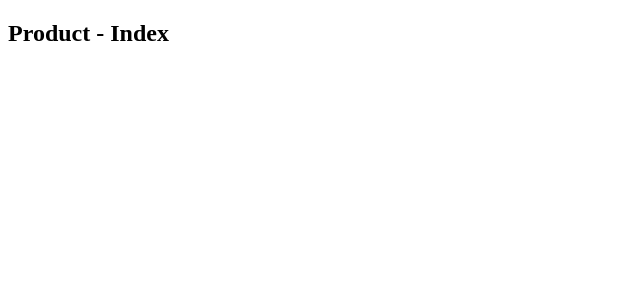
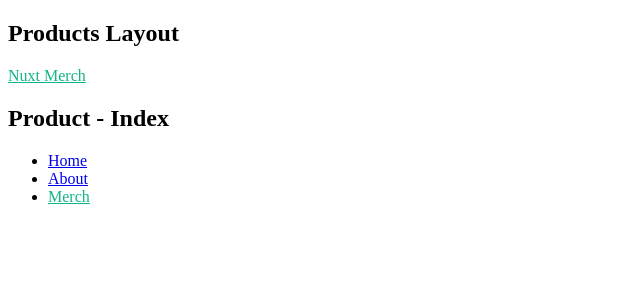
Before and after one commit to rajeshpillai/nuxt3-starter, a Nuxt app: page /products in a window 1280 px wide. Shown: the top 300 px of the page, without its empty margins (0-640 px from the left). Built offline with nearby package versions, Linux system fonts and the light colour scheme.

Commit message:
Layouts: definePageMeta

```diff
--- /dev/null
+++ b/layouts/default.vue
@@ -0,0 +1,21 @@
+<template>
+   <header>
+      <nav>
+        <NuxtLink to="/">Nuxt</NuxtLink>
+        <ul>
+          <li><NuxtLink  to="/">Home</NuxtLink></li>
+          <li><NuxtLink to="/about">About</NuxtLink></li>
+          <li><NuxtLink to="/products">Products</NuxtLink></li>
+        </ul>
+      </nav>
+    </header>
+
+    <!-- outut the page content-->
+    <slot/>
+</template>
+
+<style scoped>
+  .router-link-exact-active {
+    color: #12b488;
+  }
+</style>
--- /dev/null
+++ b/layouts/products.vue
@@ -0,0 +1,26 @@
+<template>
+  <div>
+    <h2>Products Layout</h2>
+    <header>
+      <nav>
+        <NuxtLink to="/products">Nuxt  Merch</NuxtLink>
+      </nav>
+    </header>
+    <div>
+      <slot />
+    </div>
+    <footer>
+      <ul >
+        <li><NuxtLink to="/">Home</NuxtLink></li>
+        <li><NuxtLink to="/about">About</NuxtLink></li>
+        <li><NuxtLink to="/products">Merch</NuxtLink></li>
+      </ul>
+    </footer>
+  </div>
+</template>
+
+<style scoped>
+  .router-link-exact-active {
+    color: #12b488;
+  }
+</style>
--- a/pages/index.vue
+++ b/pages/index.vue
@@ -1,16 +1,5 @@
 <template>
   <div>
-    <header>
-      <nav>
-        <NuxtLink to="/">Nuxt</NuxtLink>
-        <ul>
-          <li><NuxtLink to="/">Home</NuxtLink></li>
-          <li><NuxtLink to="/about">About</NuxtLink></li>
-          <li><NuxtLink to="/products">Products</NuxtLink></li>
-        </ul>
-      </nav>
-      <a href="/about">About normal link...</a>
-    </header>
     <h2>Home</h2>
     <p>Lorem ipsum dolor sit amet consectetur adipisicing elit. Dignissimos magnam perspiciatis fuga deleniti! Incidunt quod eum voluptates eveniet. Quas, ea?</p>
   </div>
--- a/pages/products/index.vue
+++ b/pages/products/index.vue
@@ -5,7 +5,9 @@
 </template>
 
 <script setup>
-
+  definePageMeta({
+    layout: "products",
+  })
 </script>
 
 <style lang="scss" scoped>
```
